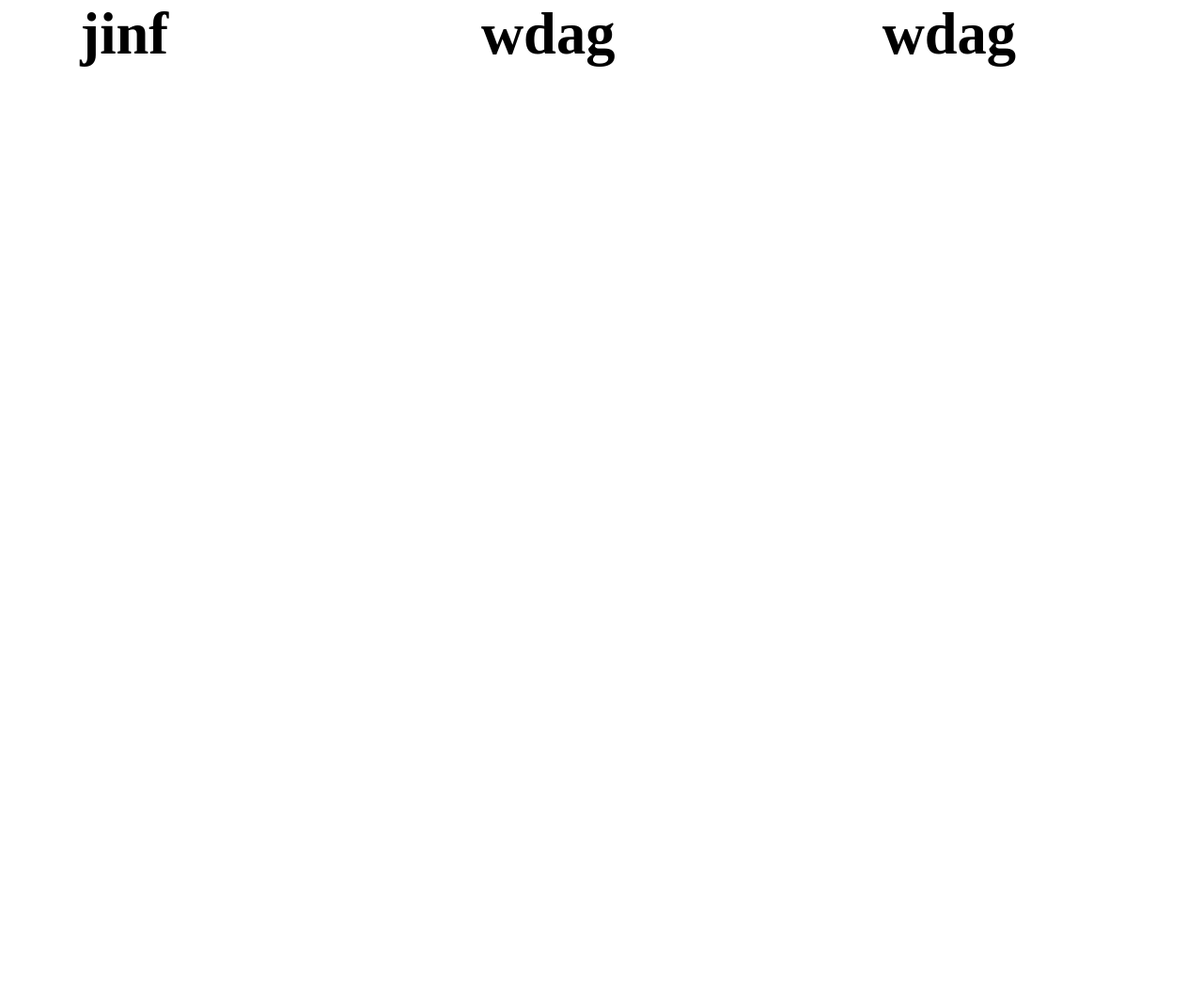
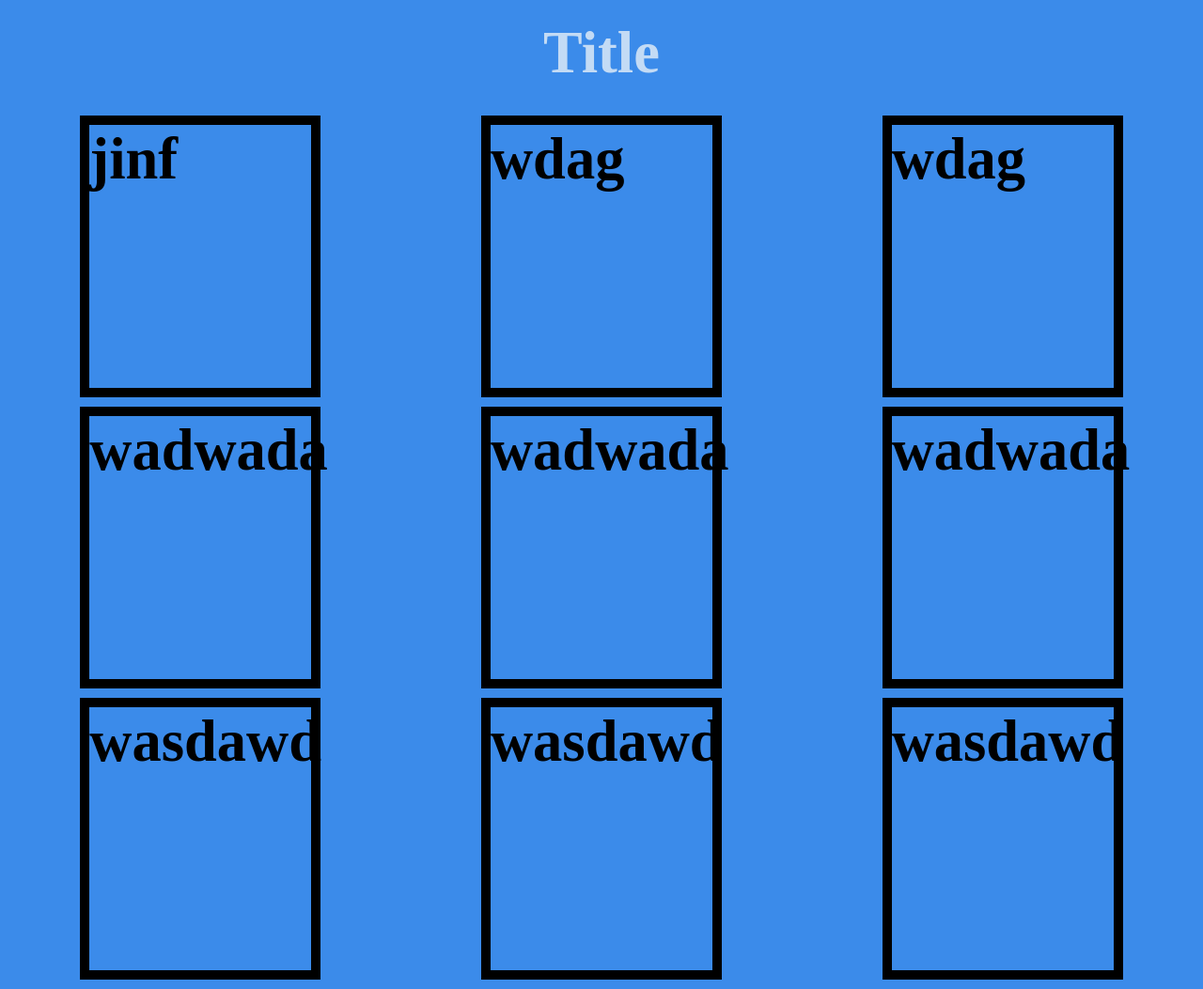
Before and after one commit to staten-island-tech/flexbox-gallery-project-Wilsonw30, a plain HTML site: page index.html in a window 1280 px wide. Shown: the whole page at 94% size. Before the commit the page ends 800 px from the top, so only its background shows below. Drawn offline with Linux system fonts and the light colour scheme.

Commit message:
commit 2

```diff
--- a/index.html
+++ b/index.html
@@ -9,12 +9,24 @@
 </head>
 
 <body>
+    <div id="row-one" class="parent">
+        <h1>Title</h1>
+    </div>
     <div class="parent">
         <h2 class="size">jinf</h2>
         <h2 class="size">wdag</h2>
         <h2 class="size">wdag</h2>
     </div>
-
+    <div id="row-two" class="parent">
+        <h2 class="size">wadwada</h2>
+        <h2 class="size">wadwada</h2>
+        <h2 class="size">wadwada</h2>
+    </div>
+    <div class="parent">
+        <h2 class="size">wasdawd</h2>
+        <h2 class="size">wasdawd</h2>
+        <h2 class="size">wasdawd</h2>
+    </div>
 
 </body>
 
--- a/style.css
+++ b/style.css
@@ -3,12 +3,23 @@ html, body, *{
     margin: 0;
     box-sizing: border-box;
     font-size: 62.5%; /* 10px */
+    background-color: #3b8bea;
 }
 .parent{
     font-size: 100px;
     display: flex;
    justify-content: space-around;
+   margin-bottom: 10px;
+   margin-left: 5px 100px;
 }
 .size{
     width: 20%;
+    height: 300px;
+    border: 10px solid
+
+
 }
+h1{
+    color: #c3dbf5;
+    margin: 20px;
+}
```
